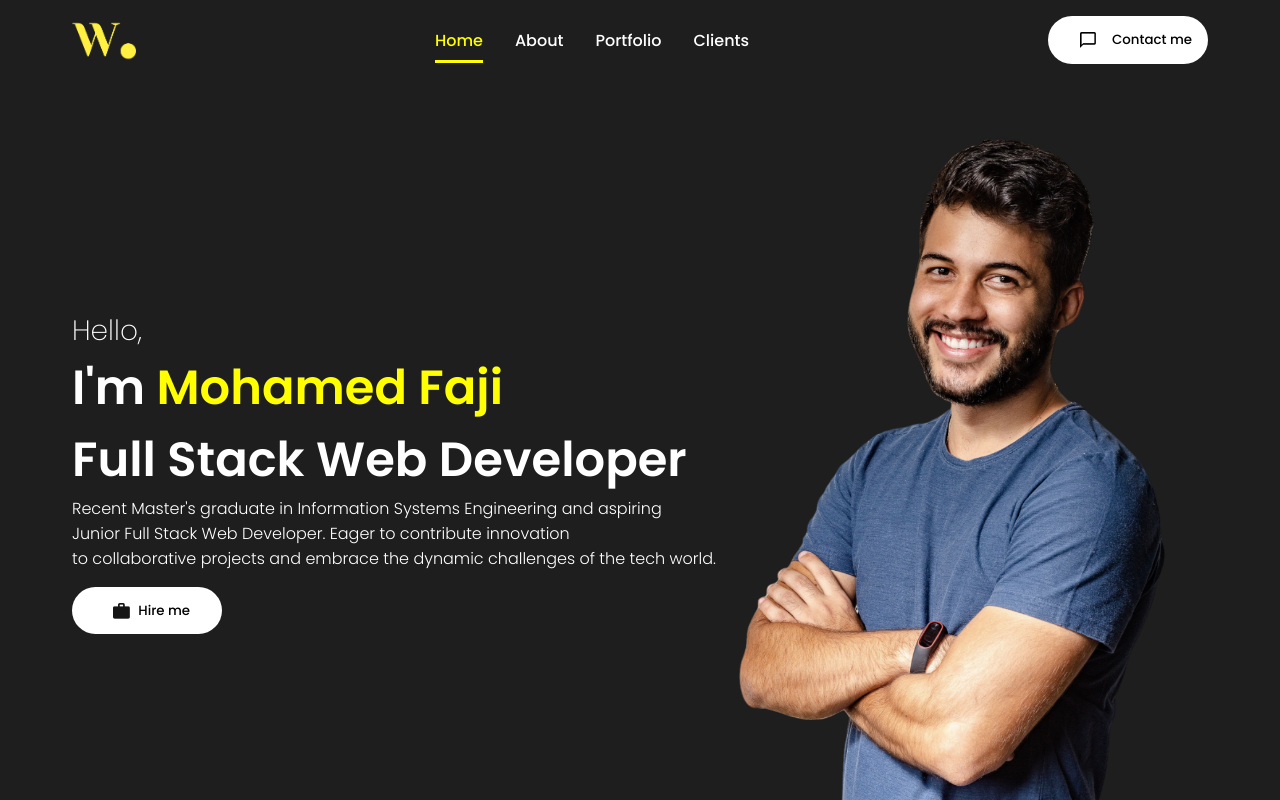
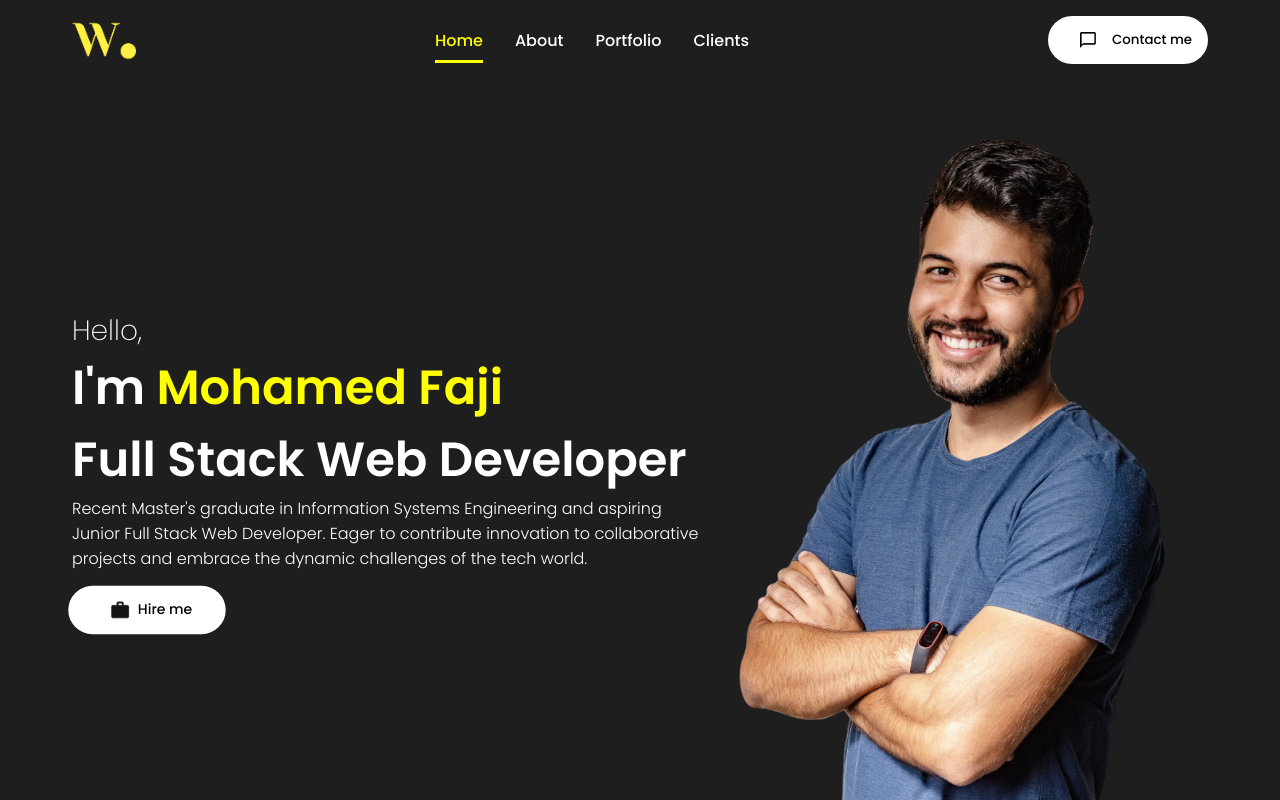
Before and after one commit to MedFaji/portfolio-v2, a React (Create React App) app: page / in a window 1280 px wide. In both pictures the pointer is over the button "Hire me". Shown: the top 800 px of the page. Built offline with nearby package versions, Linux system fonts and the light colour scheme.

Commit message:
modify css

```diff
--- a/src/components/Intro/Intro.css
+++ b/src/components/Intro/Intro.css
@@ -39,6 +39,7 @@
 .intro-para {
   font-size: medium;
   font-weight: 300;
+  max-width: 40rem;
 }
 
 .btn {
@@ -50,6 +51,11 @@
   display: flex;
   justify-content: center;
   align-items: center;
+}
+
+.btn:hover {
+  transform: scale(1.05);
+  transition: 0.5s;
 }
 
 .btn-img {
--- a/src/components/Intro/Intro.js
+++ b/src/components/Intro/Intro.js
@@ -15,10 +15,9 @@ const Intro = () => {
         </span>
         <p className="intro-para">
           Recent Master's graduate in Information Systems Engineering and
-          aspiring <br />
-          Junior Full Stack Web Developer. Eager to contribute innovation
-          <br /> to collaborative projects and embrace the dynamic challenges of
-          the tech world.
+          aspiring Junior Full Stack Web Developer. Eager to contribute
+          innovation to collaborative projects and embrace the dynamic
+          challenges of the tech world.
         </p>
         <Link to="contact">
           <button className="btn">
--- a/src/components/Works/Works.css
+++ b/src/components/Works/Works.css
@@ -39,6 +39,11 @@
   margin: 0.5rem;
 }
 
+.works-img:hover {
+  transform: scale(1.05);
+  transition: 0.5s;
+}
+
 .works-btn {
   margin: 2rem 0;
   padding: 0.5rem 2.5rem;
@@ -49,6 +54,11 @@
   cursor: pointer;
 }
 
+.works-btn:hover {
+  transform: scale(1.05);
+  transition: 0.5s;
+}
+
 @media screen and (max-width: 585px) {
   .works-img {
     height: 50vw;
```
